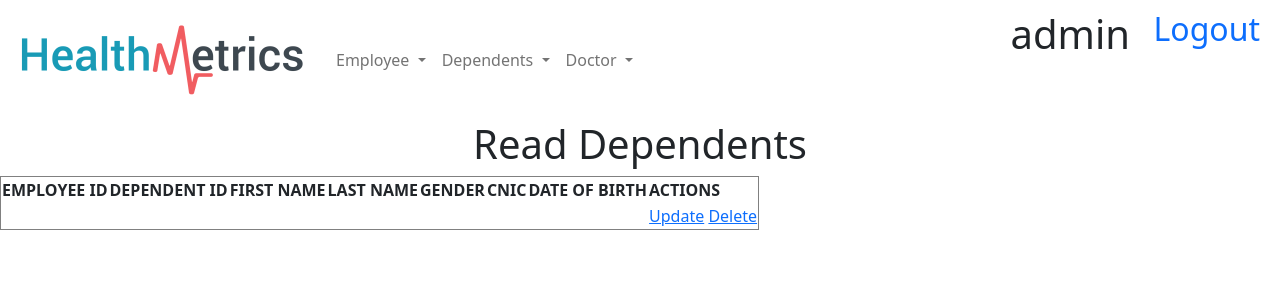
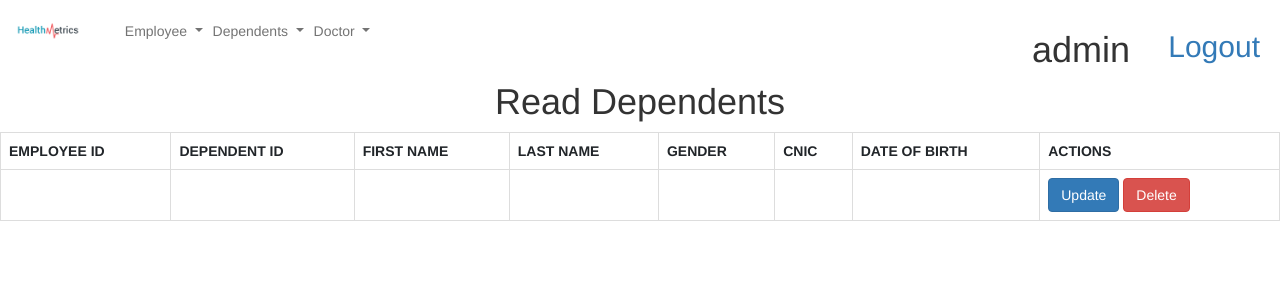
Before and after one commit to m0hammadjaan/Health-Metrics, a PHP site: page /testpro/read_dependents.php in a window 1280 px wide. Shown: the top 300 px of the page. Run offline with PHP 8.4, Linux system fonts and the light colour scheme; the visitor is signed in with stand-in values (Sample User, id 1); tables that the repository leaves empty or names only in its code hold one stand-in row (values such as "Sample post"); data that the repository does not hold is empty.

Commit message:
Update read_dependents.php

```diff
--- a/read_dependents.php
+++ b/read_dependents.php
@@ -7,6 +7,8 @@ error_reporting(0); ?>
     <meta charset="UTF-8">
     <meta http-equiv="X-UA-Compatible" content="IE=edge">
     <meta name="viewport" content="width=device-width, initial-scale=1.0">
+    <link rel="stylesheet" href="https://maxcdn.bootstrapcdn.com/bootstrap/3.3.7/css/bootstrap.min.css" integrity="sha384-BVYiiSIFeK1dGmJRAkycuHAHRg32OmUcww7on3RYdg4Va+PmSTsz/K68vbdEjh4u" crossorigin="anonymous">
+    <link rel="stylesheet" href="style.css">
     <title>Document</title>
 </head>
 <body>
@@ -20,7 +22,7 @@ error_reporting(0); ?>
     $result=mysqli_query($conn,$sql);
     if(mysqli_num_rows($result)>0){
     ?>
-    <table border="1">
+     <table class="table table-bordered border-primary">
         <tr>
             <th>EMPLOYEE ID</th>
             <th>DEPENDENT ID</th>
@@ -44,8 +46,8 @@ error_reporting(0); ?>
             <td><?php echo $data['DEP_CNIC']; ?></td>
             <td><?php echo $data['DOB']; ?></td>
             <td>
-                <a href="update_dependents.php?id=<?php echo $data['DEPID']; ?>">Update</a>
-                <a onClick="javascript: return confirm('Please confirm deletion?');" href="http://localhost/testpro/delete_dependents.php?id=<?php echo $data['DEPID']; ?>">Delete</a>
+                <a class="btn btn-primary" href="update_dependents.php?id=<?php echo $data['DEPID']; ?>">Update</a>
+                <a class="btn btn-danger" onClick="javascript: return confirm('Please confirm deletion?');" href="http://localhost/testpro/delete_dependents.php?id=<?php echo $data['DEPID']; ?>">Delete</a>
             </td>
         </tr>
         <?php } ?>
```
